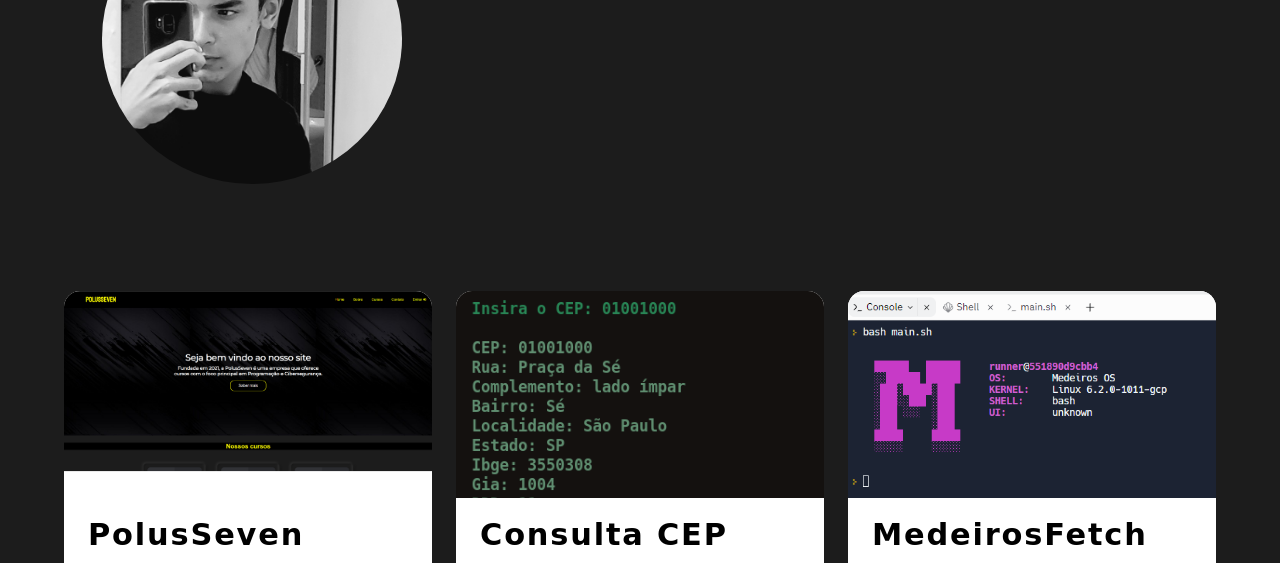
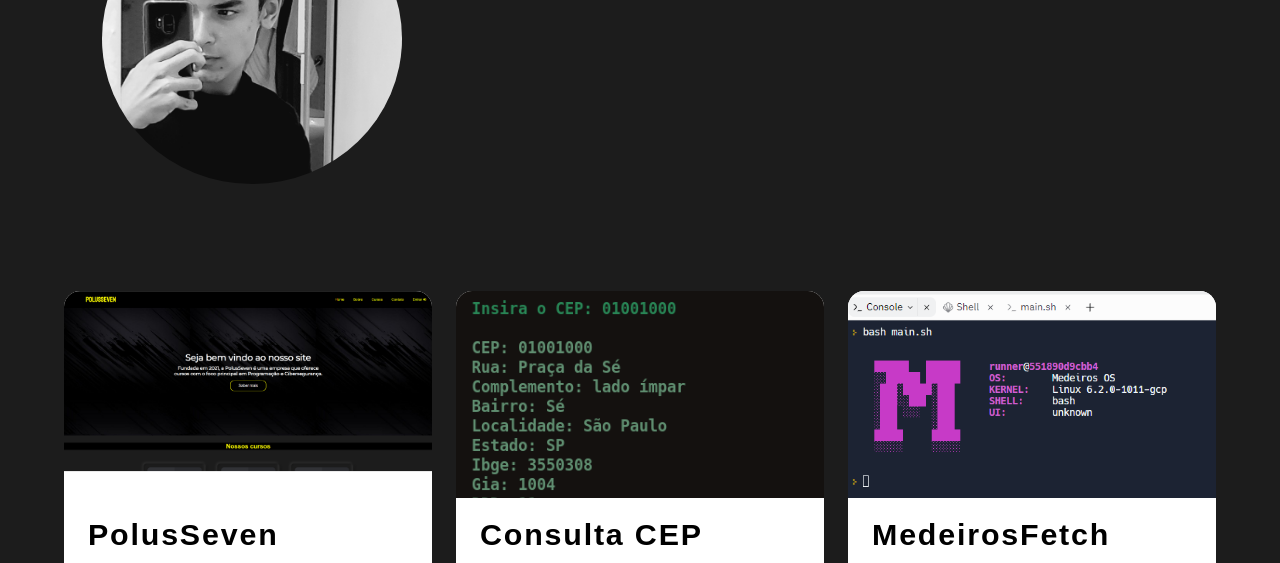
Before and after one commit to themedeiros/themedeiros.github.io, a plain HTML site: page index.html in a window 1280 px wide. Shown: the part 207-770 px from the top of the page. Drawn offline with Linux system fonts and the light colour scheme.

Commit message:
Update style-senai.css

```diff
--- a/style-senai.css
+++ b/style-senai.css
@@ -81,7 +81,6 @@ article {
   /* basic article elements styling */
   article h2 {
     margin: 0 0 18px 0;
-    font-family: "Bebas Neue", cursive;
     font-size: 1.9rem;
     letter-spacing: 0.06em;
     color: var(--title-color);
```
